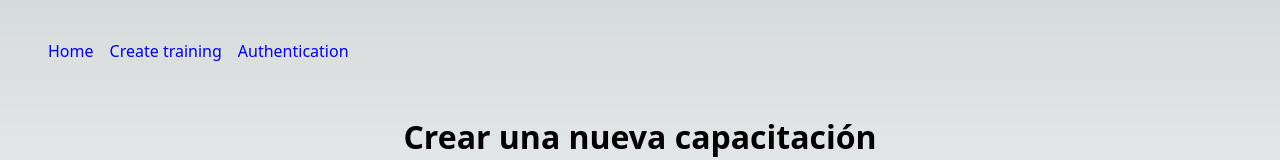
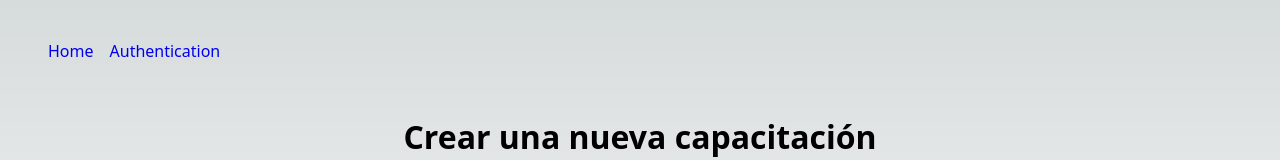
Before and after one commit to Adsuarez/DOTTraining-frontend, a Next.js app: page /new-training in a window 1280 px wide. Shown: the top 160 px of the page. Built offline with nearby package versions, Linux system fonts and the light colour scheme.

Commit message:
add conditional rendering according to permissions of user

```diff
--- a/components/Navigation.js
+++ b/components/Navigation.js
@@ -7,30 +7,37 @@ const links = [
   {
     label: "Home",
     route: "/",
+    authRequired: 0,
   },
   {
     label: "Create training",
     route: "/new-training",
+    authRequired: 1,
   },
   {
     label: "Authentication",
     route: "/auth",
+    authRequired: 0,
   },
 ];
 
 export default function Navigation() {
   const { user } = useContext(UserContext);
+  const permissions = user ? user.permissions : 0;
 
   return (
     <nav className={styles.nav}>
       <ul>
-        {links.map((link) => (
-          <li key={link.route}>
-            <Link href={link.route}>
-              <p>{link.label}</p>
-            </Link>
-          </li>
-        ))}
+        {links.map((link) => {
+          if (link.authRequired == permissions)
+            return (
+              <li key={link.route}>
+                <Link href={link.route}>
+                  <p>{link.label}</p>
+                </Link>
+              </li>
+            );
+        })}
         <li>{user?.username}</li>
       </ul>
     </nav>
```
